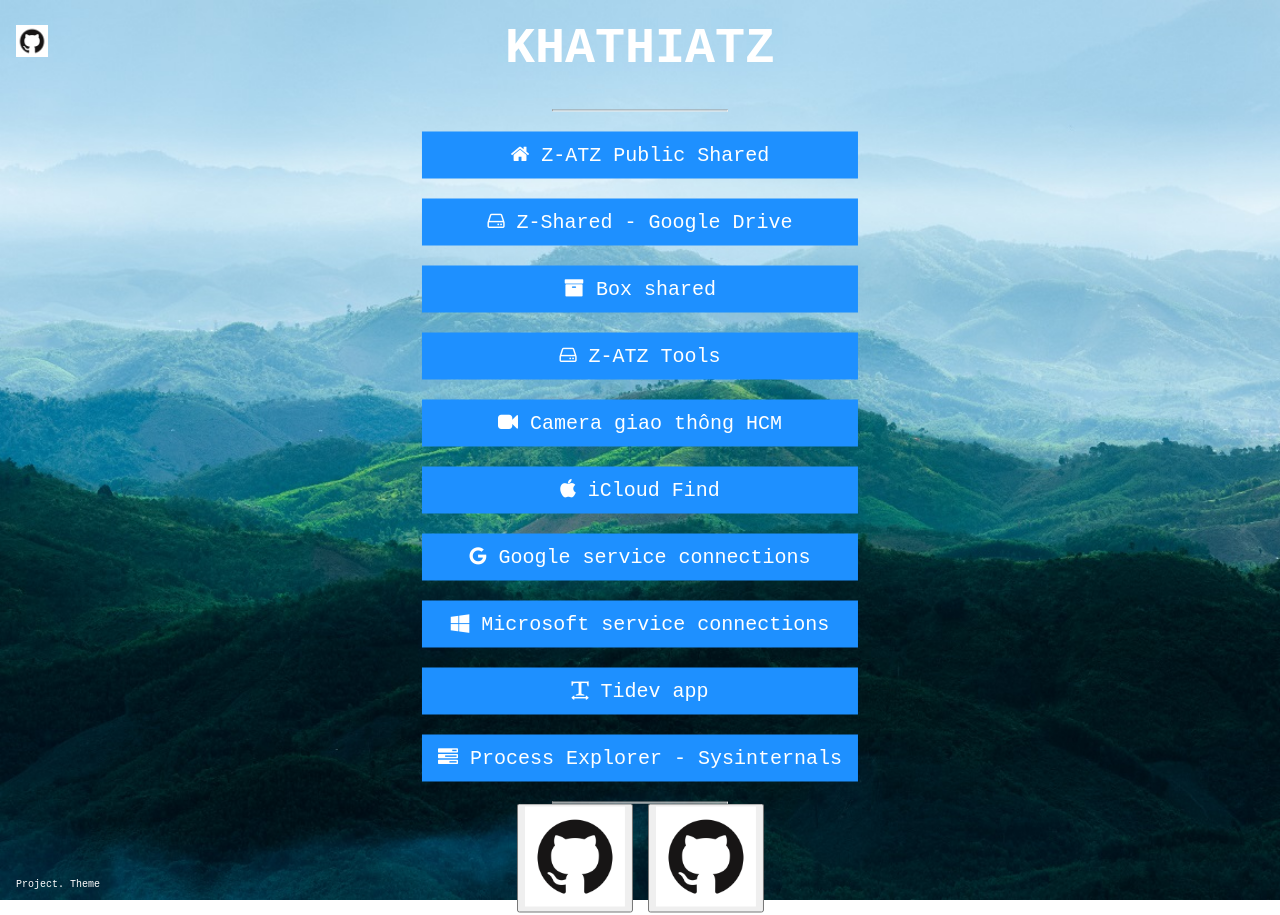
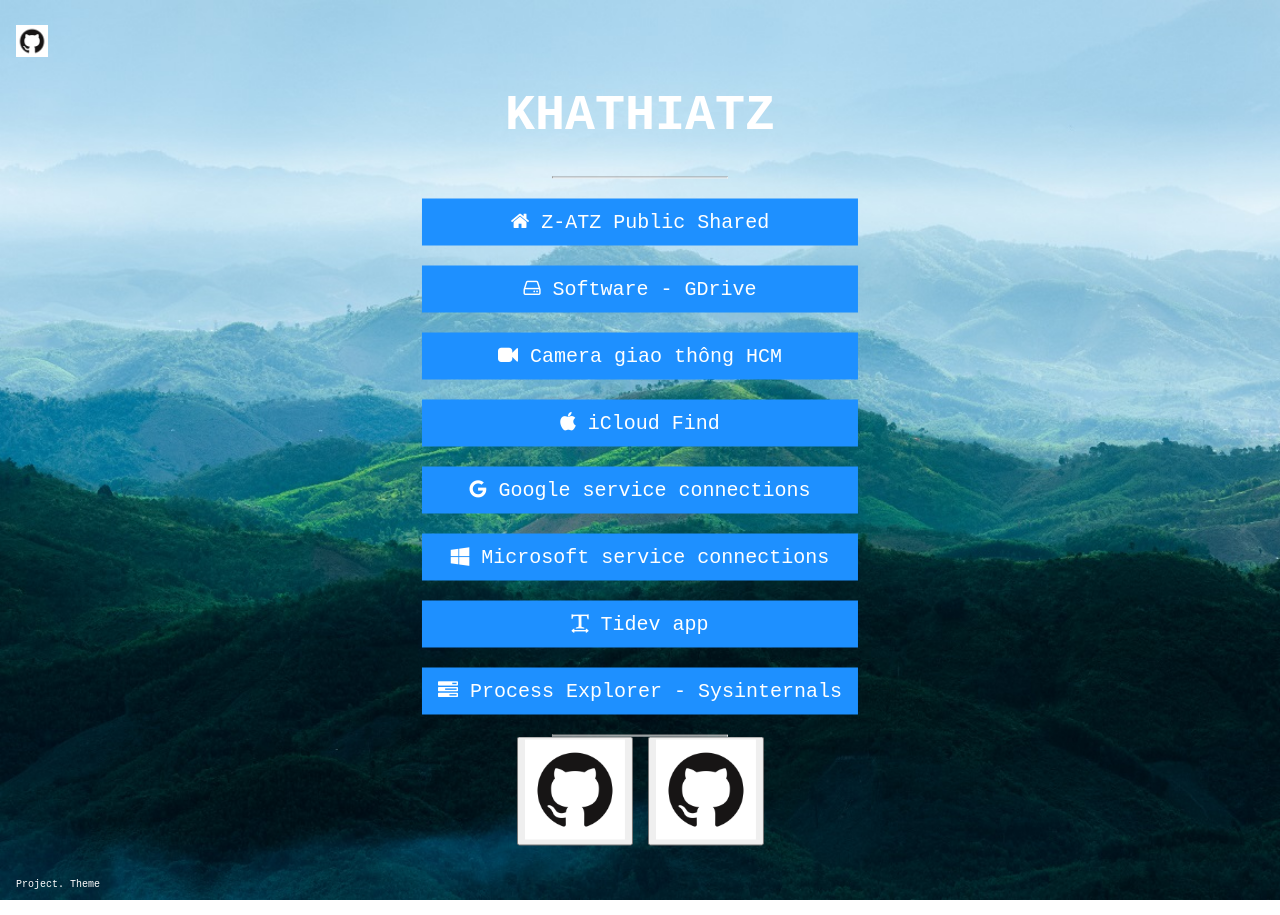
Before and after one commit to khathiatz/khathiatz.github.io, a Jekyll site: the page index.html, which Jekyll copies as it is, in a window 1280 px wide. Built offline with Jekyll 4.4.1, drawn with Linux system fonts in a browser that asks for light colours.

Commit message:
Update index.html

```diff
--- a/index.html
+++ b/index.html
@@ -98,9 +98,7 @@
     <h1>KHATHIATZ</h1>
     <hr>
     <p <button class="btn" onclick="window.location.href='https://1drv.ms/f/s!Ar4pAPafzzHKg5g7nBxS2ov8lf-h_A?e=iaEC43';"><i class="fa fa-home"></i> Z-ATZ Public Shared</button></p>
-    <p <button class="btn" onclick="window.location.href='https://drive.google.com/drive/folders/1qp38ispx670sFExTzvyWC-PhF2oBlcXg?usp=sharing';"><i class="fa fa-hdd-o"></i> Z-Shared - Google Drive</button></p>
-    <p <button class="btn" onclick="window.location.href='http://app.box.com/s/c17dkckaxfpeypu7wzxzxkvwrxuddl7r';"><i class="fa fa-archive"></i> Box shared</button></p>
-    <p <button class="btn" onclick="window.location.href='https://1drv.ms/f/s!Ar4pAPafzzHKg4wA2IZy5hH45KbJew?e=bsXtvR';"><i class="fa fa-hdd-o"></i> Z-ATZ Tools</button></p>
+    <p <button class="btn" onclick="window.location.href='https://drive.google.com/drive/folders/1qp38ispx670sFExTzvyWC-PhF2oBlcXg?usp=sharing';"><i class="fa fa-hdd-o"></i> Software - GDrive</button></p>
     <p <button class="btn" onclick="window.location.href='http://giaothong.hochiminhcity.gov.vn/Map.aspx';"><i class="fa fa-video-camera"></i> Camera giao thông HCM</button></p>
     <p <button class="btn" onclick="window.location.href='https://www.icloud.com/find/';"><i class="fa  fa-apple"></i> iCloud Find</button></p>
     <p <button class="btn" onclick="window.location.href='https://myaccount.google.com/connections';"><i class="fa fa-google"></i> Google service connections</button></p>
```
